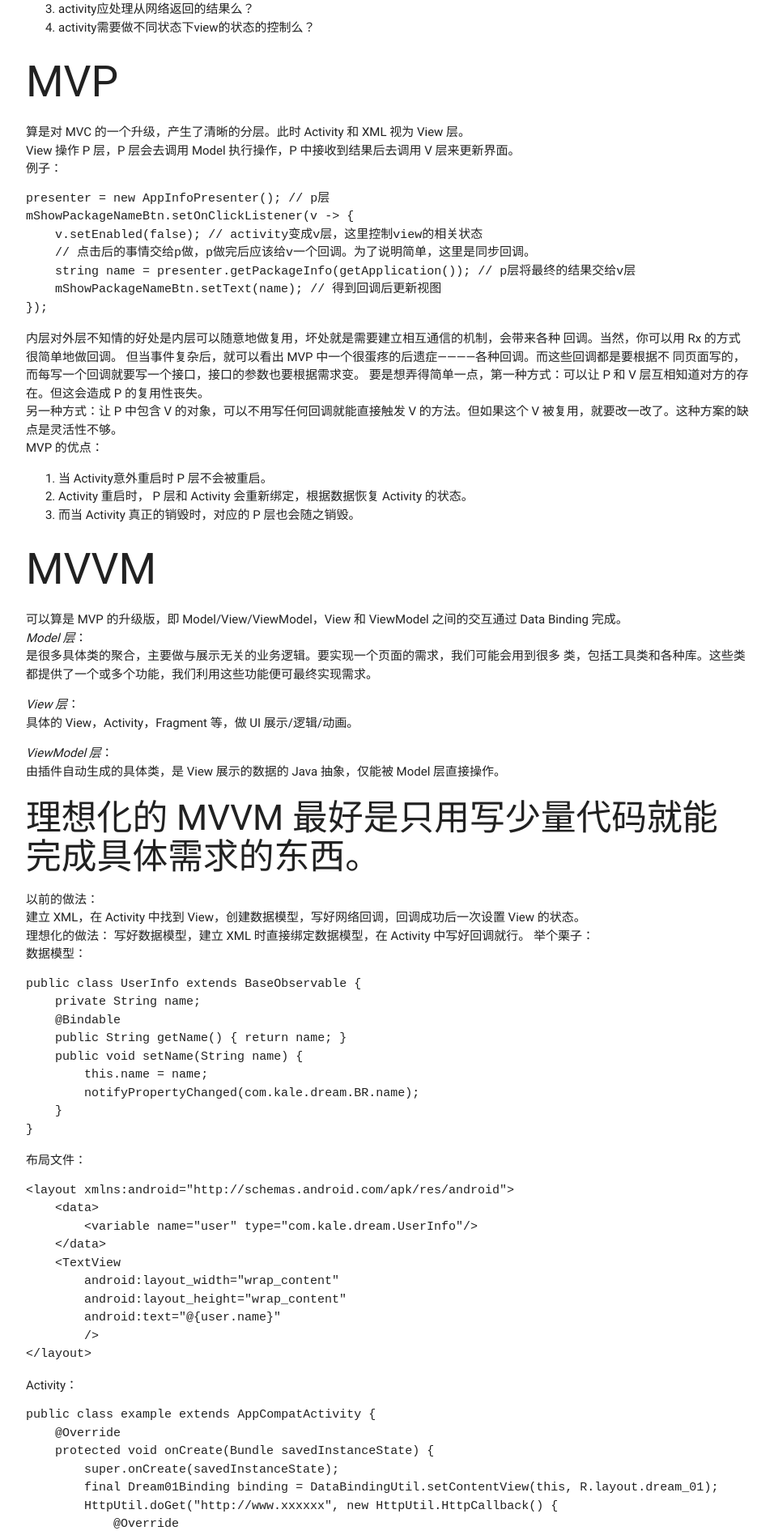
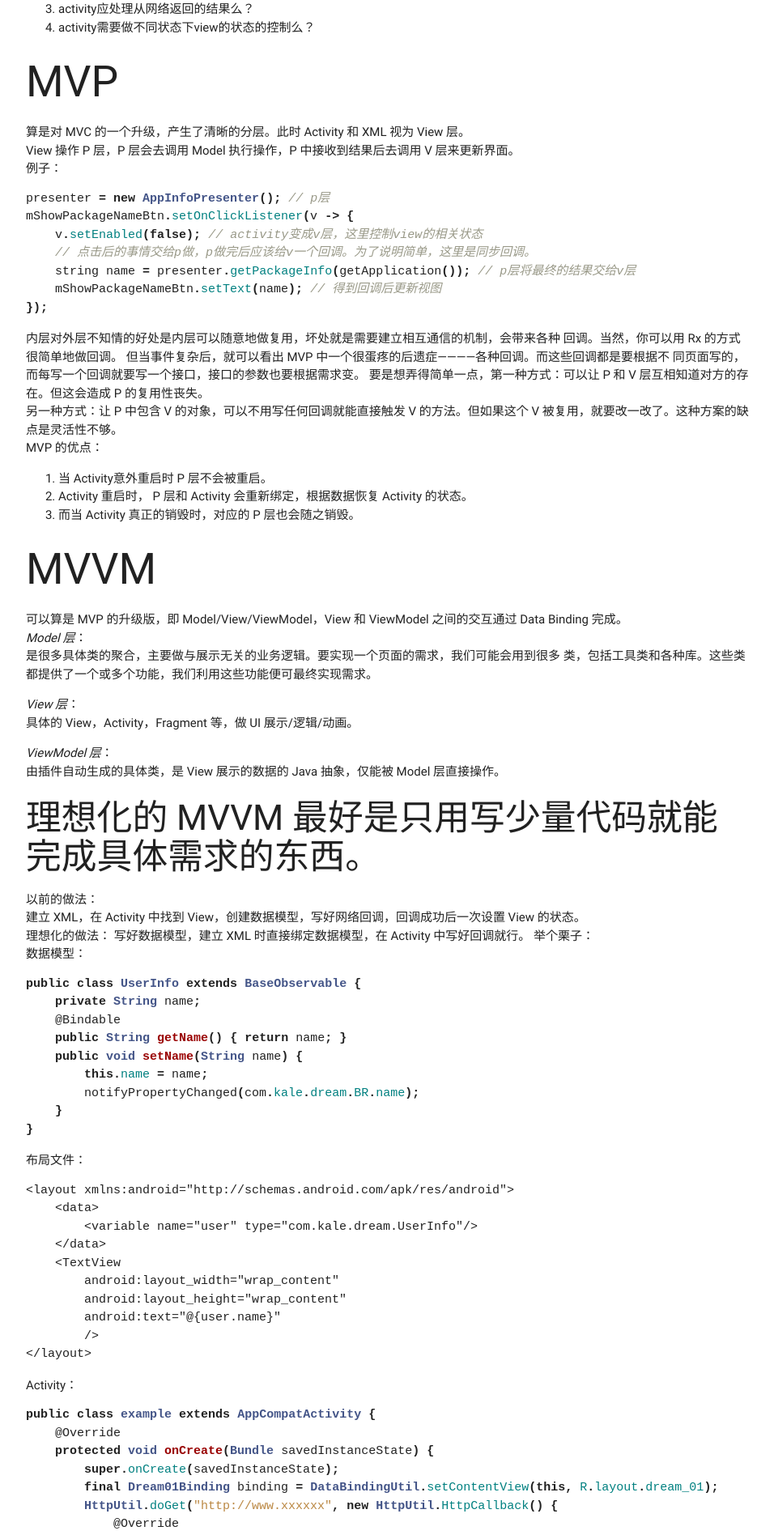
Before and after one commit to 13055512/13055512.github.io, a Jekyll site: the page built from _posts/2016-03-18-设计框架.md, in a window 1280 px wide. Shown: the part 807-2703 px from the top of the page at 81% size, without its empty margins (160-1116 px from the left). Built offline with Jekyll 4.4.1, drawn with Linux system fonts in a browser that asks for light colours; nearby versions of some CDN libraries.

Commit message:
Hava a good day!

```diff
--- a/_config.yml
+++ b/_config.yml
@@ -6,7 +6,7 @@
 # 'jekyll serve'. If you change this file, please restart the server process.
 
 # Site settings
-title: MyBlog
+title: _(:3」∠)_
 description: '' # write a nice description for your blog
 baseurl: '' # the subpath of your site, e.g. /blog
 url: '' # the base hostname & protocol for your site http://www.example.com
@@ -15,7 +15,9 @@
 encoidng: utf-8
 # Build settings
 markdown: kramdown
-highlighter: rouge
+kramdown:
+  input: GFM
+  highlighter: rouge
 #permalink: '/:title/'
 
 #gems: [jekyll-paginate]
--- a/_includes/head.html
+++ b/_includes/head.html
@@ -2,7 +2,8 @@
   <meta charset="utf-8">
   <title>{% if page.title %}{{ page.title }}{% else %}{{ site.title }}{% endif %}</title>
   <!--Import materialize.css-->
-  <link type="text/css" rel="stylesheet" href="{{site.url}}/css/materialize.my.css"  media="screen,projection"/>
+  <link type="text/css" rel="stylesheet" href="{{ site.url }}/css/materialize.my.css"  media="screen,projection"/>
+  <link type="text/css" rel="stylesheet" href="{{ site.url }}/css/trac.css"  media="screen,projection"/>
   <!--Let browser know website is optimized for mobile-->
   <meta name="viewport" content="width=device-width, initial-scale=1.0, maximum-scale=1.0, user-scalable=no"/>
 </head>
--- a/about.html
+++ b/about.html
@@ -1,6 +1,6 @@
 ---
 layout: default
-title: about
+title: (๑•́ ₃ •̀๑)
 ---
 
     <nav class="blue-grey darken-1">
--- /dev/null
+++ b/css/trac.css
@@ -0,0 +1,59 @@
+.highlight .hll { background-color: #ffffcc }
+.highlight .c { color: #999988; font-style: italic } /* Comment */
+.highlight .err { color: #a61717; background-color: #e3d2d2 } /* Error */
+.highlight .k { font-weight: bold } /* Keyword */
+.highlight .o { font-weight: bold } /* Operator */
+.highlight .cm { color: #999988; font-style: italic } /* Comment.Multiline */
+.highlight .cp { color: #999999; font-weight: bold } /* Comment.Preproc */
+.highlight .c1 { color: #999988; font-style: italic } /* Comment.Single */
+.highlight .cs { color: #999999; font-weight: bold; font-style: italic } /* Comment.Special */
+.highlight .gd { color: #000000; background-color: #ffdddd } /* Generic.Deleted */
+.highlight .ge { font-style: italic } /* Generic.Emph */
+.highlight .gr { color: #aa0000 } /* Generic.Error */
+.highlight .gh { color: #999999 } /* Generic.Heading */
+.highlight .gi { color: #000000; background-color: #ddffdd } /* Generic.Inserted */
+.highlight .go { color: #888888 } /* Generic.Output */
+.highlight .gp { color: #555555 } /* Generic.Prompt */
+.highlight .gs { font-weight: bold } /* Generic.Strong */
+.highlight .gu { color: #aaaaaa } /* Generic.Subheading */
+.highlight .gt { color: #aa0000 } /* Generic.Traceback */
+.highlight .kc { font-weight: bold } /* Keyword.Constant */
+.highlight .kd { font-weight: bold } /* Keyword.Declaration */
+.highlight .kn { font-weight: bold } /* Keyword.Namespace */
+.highlight .kp { font-weight: bold } /* Keyword.Pseudo */
+.highlight .kr { font-weight: bold } /* Keyword.Reserved */
+.highlight .kt { color: #445588; font-weight: bold } /* Keyword.Type */
+.highlight .m { color: #009999 } /* Literal.Number */
+.highlight .s { color: #bb8844 } /* Literal.String */
+.highlight .na { color: #008080 } /* Name.Attribute */
+.highlight .nb { color: #999999 } /* Name.Builtin */
+.highlight .nc { color: #445588; font-weight: bold } /* Name.Class */
+.highlight .no { color: #008080 } /* Name.Constant */
+.highlight .ni { color: #800080 } /* Name.Entity */
+.highlight .ne { color: #990000; font-weight: bold } /* Name.Exception */
+.highlight .nf { color: #990000; font-weight: bold } /* Name.Function */
+.highlight .nn { color: #555555 } /* Name.Namespace */
+.highlight .nt { color: #000080 } /* Name.Tag */
+.highlight .nv { color: #008080 } /* Name.Variable */
+.highlight .ow { font-weight: bold } /* Operator.Word */
+.highlight .w { color: #bbbbbb } /* Text.Whitespace */
+.highlight .mf { color: #009999 } /* Literal.Number.Float */
+.highlight .mh { color: #009999 } /* Literal.Number.Hex */
+.highlight .mi { color: #009999 } /* Literal.Number.Integer */
+.highlight .mo { color: #009999 } /* Literal.Number.Oct */
+.highlight .sb { color: #bb8844 } /* Literal.String.Backtick */
+.highlight .sc { color: #bb8844 } /* Literal.String.Char */
+.highlight .sd { color: #bb8844 } /* Literal.String.Doc */
+.highlight .s2 { color: #bb8844 } /* Literal.String.Double */
+.highlight .se { color: #bb8844 } /* Literal.String.Escape */
+.highlight .sh { color: #bb8844 } /* Literal.String.Heredoc */
+.highlight .si { color: #bb8844 } /* Literal.String.Interpol */
+.highlight .sx { color: #bb8844 } /* Literal.String.Other */
+.highlight .sr { color: #808000 } /* Literal.String.Regex */
+.highlight .s1 { color: #bb8844 } /* Literal.String.Single */
+.highlight .ss { color: #bb8844 } /* Literal.String.Symbol */
+.highlight .bp { color: #999999 } /* Name.Builtin.Pseudo */
+.highlight .vc { color: #008080 } /* Name.Variable.Class */
+.highlight .vg { color: #008080 } /* Name.Variable.Global */
+.highlight .vi { color: #008080 } /* Name.Variable.Instance */
+.highlight .il { color: #009999 } /* Literal.Number.Integer.Long */
```
Also changed, not shown: _posts/2016-03-18-设计框架.md (+16 -1 lines).
